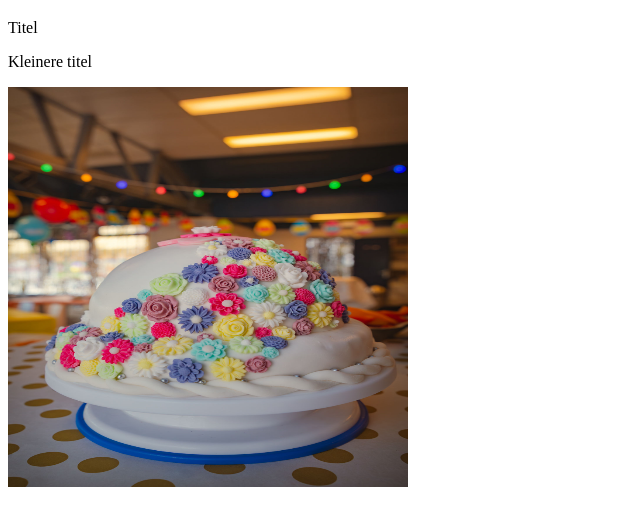
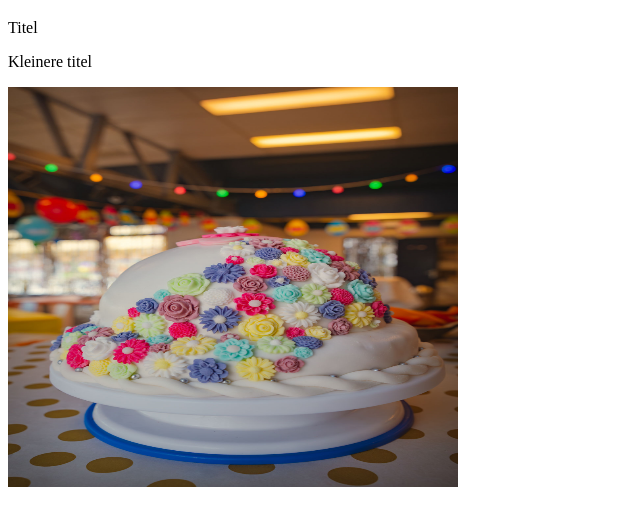
Before and after one commit to Alize-Leemans/Alize-Leemans.github.io, a plain HTML site: page index.html in a window 1280 px wide. Shown: the part 61-586 px from the top of the page, without its empty margins (0-640 px from the left). Drawn offline with Linux system fonts and the light colour scheme.

Commit message:
Update index.html

```diff
--- a/index.html
+++ b/index.html
@@ -7,6 +7,6 @@
 <h1>Website Alize</h1>
 <p>Titel</p>
 <p>Kleinere titel</p>
-<img src="TaartAlize.jpg" width="400px" height="400px">
+<img src="TaartAlize.jpg" width="450px" height="400px">
 </body>
 </html>
```
